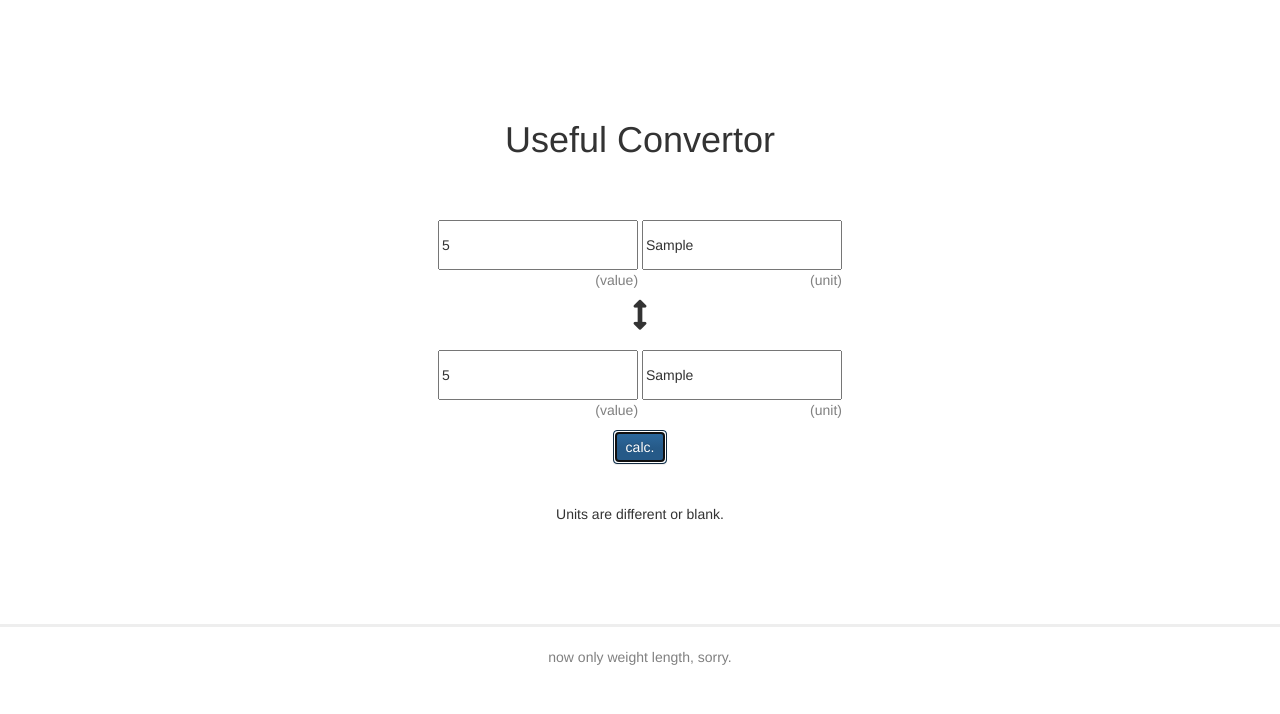
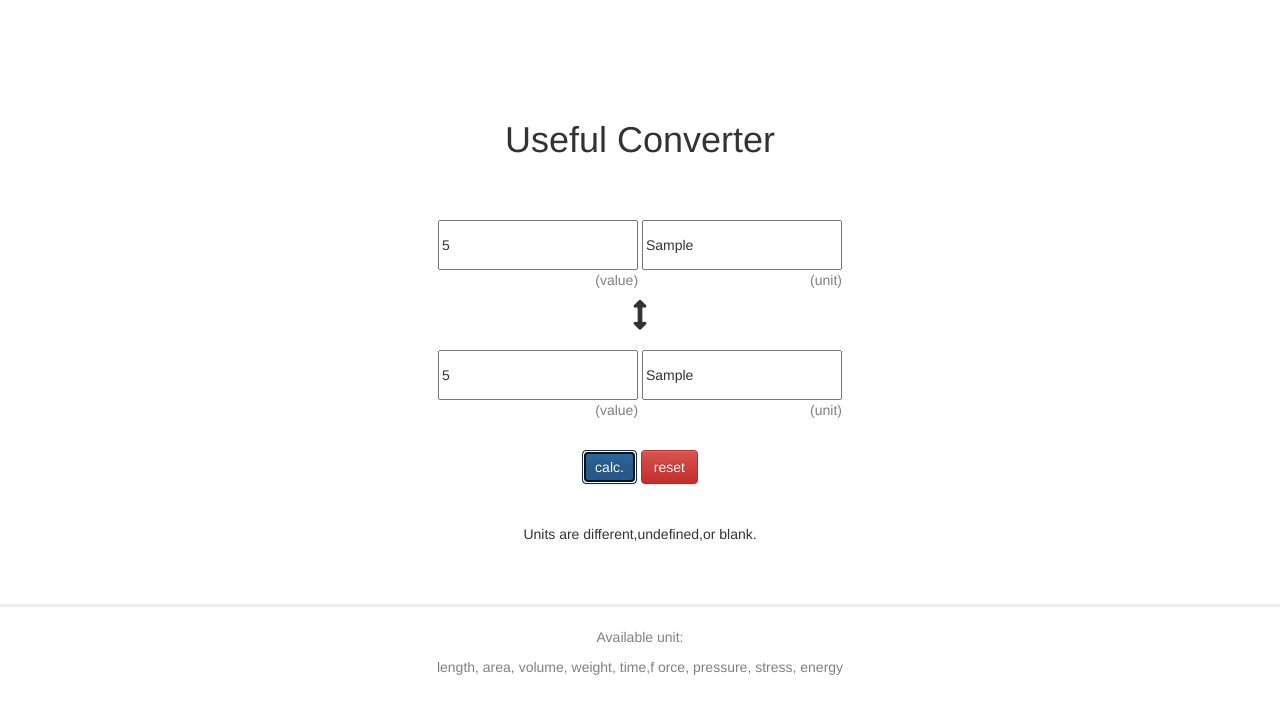
Before and after one commit to tktk0430/2_UsefulConverter, a plain HTML site: page docs/index.html in a window 1280 px wide. Both pictures are taken after typing "5", "Sample", "5", "Sample" into the empty fields and a click on the button "calc.". Drawn offline with nearby package versions, Linux system fonts and the light colour scheme.

Commit message:
単位多数追加、スペルミス修正、リセットボタン追加、表示桁数変更、etc

```diff
--- a/docs/css/style.css
+++ b/docs/css/style.css
@@ -28,7 +28,7 @@ input{
 
 hr{
     border-width: 3px;
-    margin-top: 100px;
+    margin-top: 60px;
 }
 
 input[type=number]::-webkit-inner-spin-button,
@@ -40,3 +40,7 @@ input[type=number]::-webkit-outer-spin-button {
 .notice{
     padding-top: 40px;
 }
+
+.buttons{
+    margin-top: 20px;
+}
--- a/docs/index.html
+++ b/docs/index.html
@@ -3,7 +3,7 @@
     <head>
         <meta charset="UTF-8">
         <meta name="viewport" content="width=device-width">
-        <title>Useful Convertor</title>
+        <title>Useful Converter</title>
         <!-- Latest compiled and minified CSS -->
         <link rel="stylesheet" href="https://stackpath.bootstrapcdn.com/bootstrap/3.4.0/css/bootstrap.min.css" integrity="sha384-PmY9l28YgO4JwMKbTvgaS7XNZJ30MK9FAZjjzXtlqyZCqBY6X6bXIkM++IkyinN+" crossorigin="anonymous">
         <!-- Optional theme -->
@@ -13,15 +13,15 @@
     </head>
     <body>
         <div class="container">
-            <h1>Useful Convertor</h1>
-            <form>
+            <h1>Useful Converter</h1>
+            <form autocomplete="off">
                 <div class="left-hand">
                     <div class="value">
-                        <input id="left-value" type="number" name="left-value" step="0.00000001">
+                        <input id="left-value" type="number" name="left-value" step="0.001">
                         <p>(value)</p>
                     </div>
                     <div class="unit">
-                        <input id="left-unit" type="text" name="left-unit" step="0.00000001">
+                        <input id="left-unit" type="text" name="left-unit" step="0.001">
                         <p>(unit)</p>
                     </div>
                 </div>
@@ -36,14 +36,19 @@
                             <p>(unit)</p>
                         </div>
                 </div>
-                <button type="button" id="calc" class="btn btn-primary">calc.</button>
+                <div class="buttons">
+                    <button type="button" id="calc" class="btn btn-primary">calc.</button>
+                    <button type="button" id="reset" class="btn btn-danger">reset</button>
+                </div>
             </form>
             <div id="note" class="notice">Hello.</div>
         </div>
         <hr>
         <div class="container">
-            <p>now only weight length, sorry.</p>
+            <p>Available unit:</p>
+            <p>length, area, volume, weight, time,f orce, pressure, stress, energy</p>
         </div>
+        <script type="text/javascript" src="unitArray.js"></script>
         <script type="text/javascript" src="main.js"></script>
     </body>
 </html>
--- a/docs/main.js
+++ b/docs/main.js
@@ -1,8 +1,3 @@
-var unitArray ={
-    length:{mm:0.001,m:1,km:1000,yard:0.9144,yd:0.9144,ft:0.3048,in:0.0254},
-    weight:{mg:0.001,g:1,kg:1000,t:1000000,lb:453.6}
-};
-
 var leftValue=document.getElementById("left-value");
 var leftUnit=document.getElementById("left-unit");
 var rightValue=document.getElementById("right-value");
@@ -26,11 +21,18 @@ document.getElementById("calc").addEventListener("click",function(){
     noteTarget=document.getElementById("note")
     if (myUnit){
         if (leftValue.value!=""){
-            rightValue.value=leftValue.value*unitArray[myUnit][leftUnit.value]/unitArray[myUnit][rightUnit.value];
+            rightValue.value=(leftValue.value*unitArray[myUnit][leftUnit.value]/unitArray[myUnit][rightUnit.value]).toFixed(4);
         }else{
-            leftValue.value=rightValue.value*unitArray[myUnit][rightUnit.value]/unitArray[myUnit][leftUnit.value];
+            leftValue.value=(rightValue.value*unitArray[myUnit][rightUnit.value]/unitArray[myUnit][leftUnit.value]).toFixed(4);
         };
         noteTarget.innerHTML=myUnit;
     }else{
-        noteTarget.innerHTML="Units are different or blank."
+        noteTarget.innerHTML="Units are different,undefined,or blank."
     }});
+
+document.getElementById("reset").addEventListener("click",function(){
+    leftUnit.value="";
+    leftValue.value="";
+    rightUnit.value="";
+    rightValue.value="";
+});
--- /dev/null
+++ b/docs/unitArray.js
@@ -0,0 +1,90 @@
+var unitArray ={
+    length:{
+        m:1,
+        nm:0.000000001,
+        μm:0.000001,
+        μ:0.000001,
+        ミクロン:0.000001,
+        mm:0.001,
+        cm:0.01,
+        km:1000,
+        yard:0.9144,
+        yd:0.9144,
+        ft:0.3048,
+        in:0.0254,
+        インチ:0.0254,
+        ly:9460730472580800,
+        光年:9460730472580800,
+        hyde:1.56,
+        尺:0.3,
+    },
+    area:{
+        m2:1,
+        a:100,
+        are:100,
+        ha:10000,
+        hectare:10000,
+        km2:1000000,
+        ac:4046.856,
+        acre:4046.856,
+    },
+    volume:{
+        m3:1,
+        l:0.001,
+        L:0.001,
+        dl:0.0001,
+        ml:0.000001,
+        mL:0.000001,
+        cc:0.000001,
+        tsp:0.000005,
+        小さじ:0.000005,
+        升:0.0018,
+        合:0.00018,
+        斗:0.000018,
+    },
+    weight:{
+        kg:1,
+        mg:0.000000001,
+        g:0.001,
+        t:1000,
+        ton:1000,
+        lb:0.4536,
+        ポンド:0.453,
+    },
+    time:{
+        s:1,
+        min:60,
+        h:3600,
+        d:86400,
+        day:86400,
+        wk:604800,
+        fortnight:1209600,
+    },
+    force:{
+        n:1,
+        N:1,
+        kn:1000,
+        kN:1000,
+        mn:1000000,
+        MN:1000000,
+        kgf:9.807,
+    },
+    pressure_stress:{
+        pa:1,
+        Pa:1,
+        mpa:1000000,
+        MPa:1000000,
+        MPA:1000000,
+        at:98066.5,
+        atm:98066.5,
+        bar:100000,
+        ksi:6894757,
+        torr:133.3,
+    },
+    energy:{
+        j:1,
+        J:1,
+        cal:4.184,
+        kcal:4184,
+    }
+};
```
Also changed, not shown: 1 other file.
